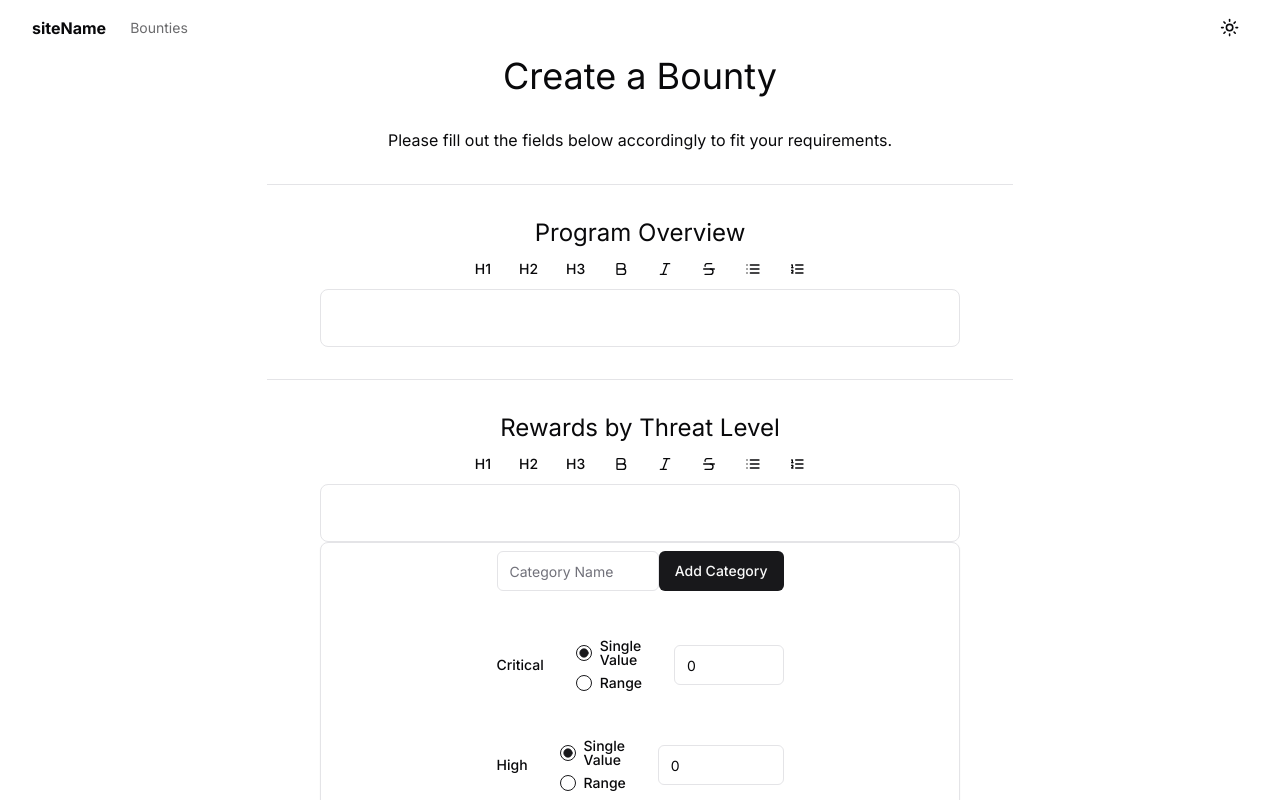
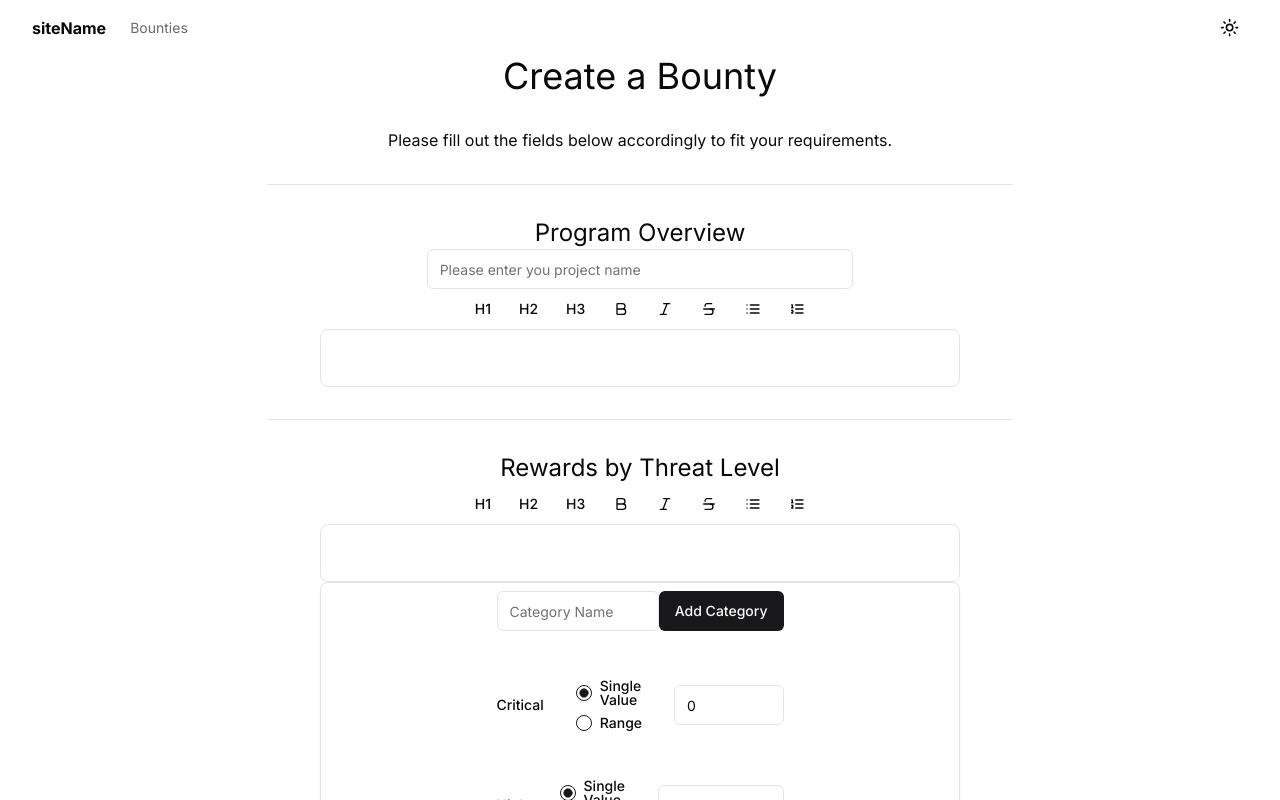
Before and after one commit to RohaanMooken/StarkHack, a Next.js app in the folder frontend/: page /bounties/create in a window 1280 px wide. Shown: the top 800 px of the page. Built offline with nearby package versions, Linux system fonts and the light colour scheme.

Commit message:
Add a name input field for the bounty

```diff
--- a/frontend/src/app/bounties/create/page.js
+++ b/frontend/src/app/bounties/create/page.js
@@ -8,6 +8,7 @@ import { Button } from "@/components/ui/button";
 import { useState } from "react";
 import { AssetsInScopeManager } from "@/components/assetsInScopeManager";
 import { siteConfig } from "@/config/site";
+import { Input } from "@/components/ui/input";
 
 export default function CreateBountyPage() {
 	const [editor1Content, setEditor1Content] = useState("");
@@ -24,6 +25,7 @@ export default function CreateBountyPage() {
 	const [impacts, setImpacts] = useState([]);
 	const [assets, setAssets] = useState([]);
 	const [categories, setCategories] = useState([]);
+	const [name, setName] = useState("");
 
 	// Submit the bounty to the server
 	async function handleSubmit(e) {
@@ -35,6 +37,7 @@ export default function CreateBountyPage() {
 				"Content-Type": "application/json",
 			},
 			body: JSON.stringify({
+				name: name,
 				overview: editor1Content,
 				rewards: {
 					text: editor2Content,
@@ -60,6 +63,15 @@ export default function CreateBountyPage() {
 			<Separator className="my-4 w-7/12" />
 			<div className="flex flex-col items-center w-full">
 				<h3>Program Overview</h3>
+				<Input
+				className="w-4/12"
+					placeholder="Please enter you project name"
+					value={name}
+					onChange={(e) => {
+						e.preventDefault();
+						setName(e.target.value);
+					}}
+				/>
 				<Editor setEditorContent={setEditor1Content} />
 			</div>
 			<Separator className="my-4 w-7/12" />
```
Also changed, not shown: 2 other files (tests, documents, lock files or other folders).
